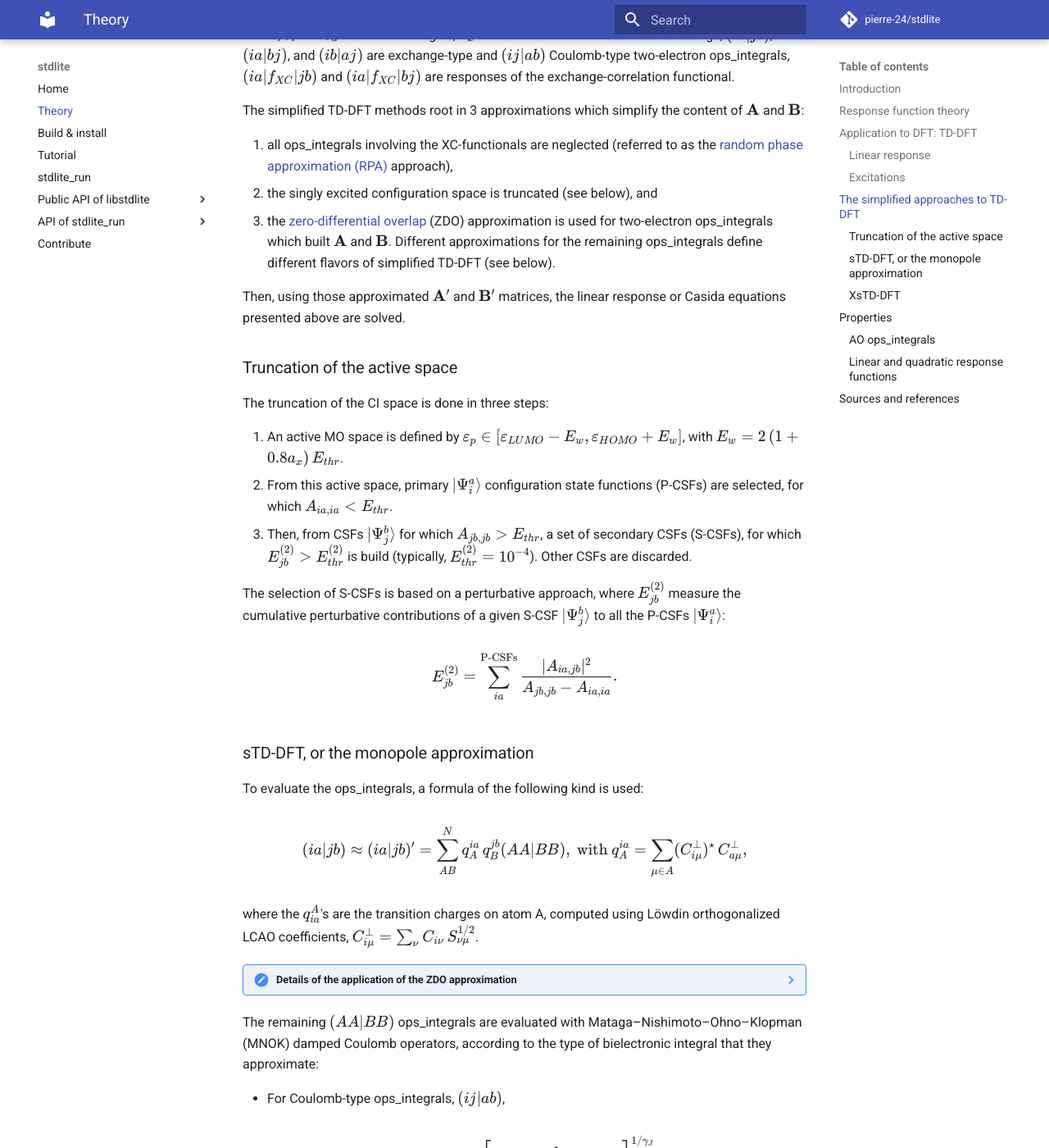
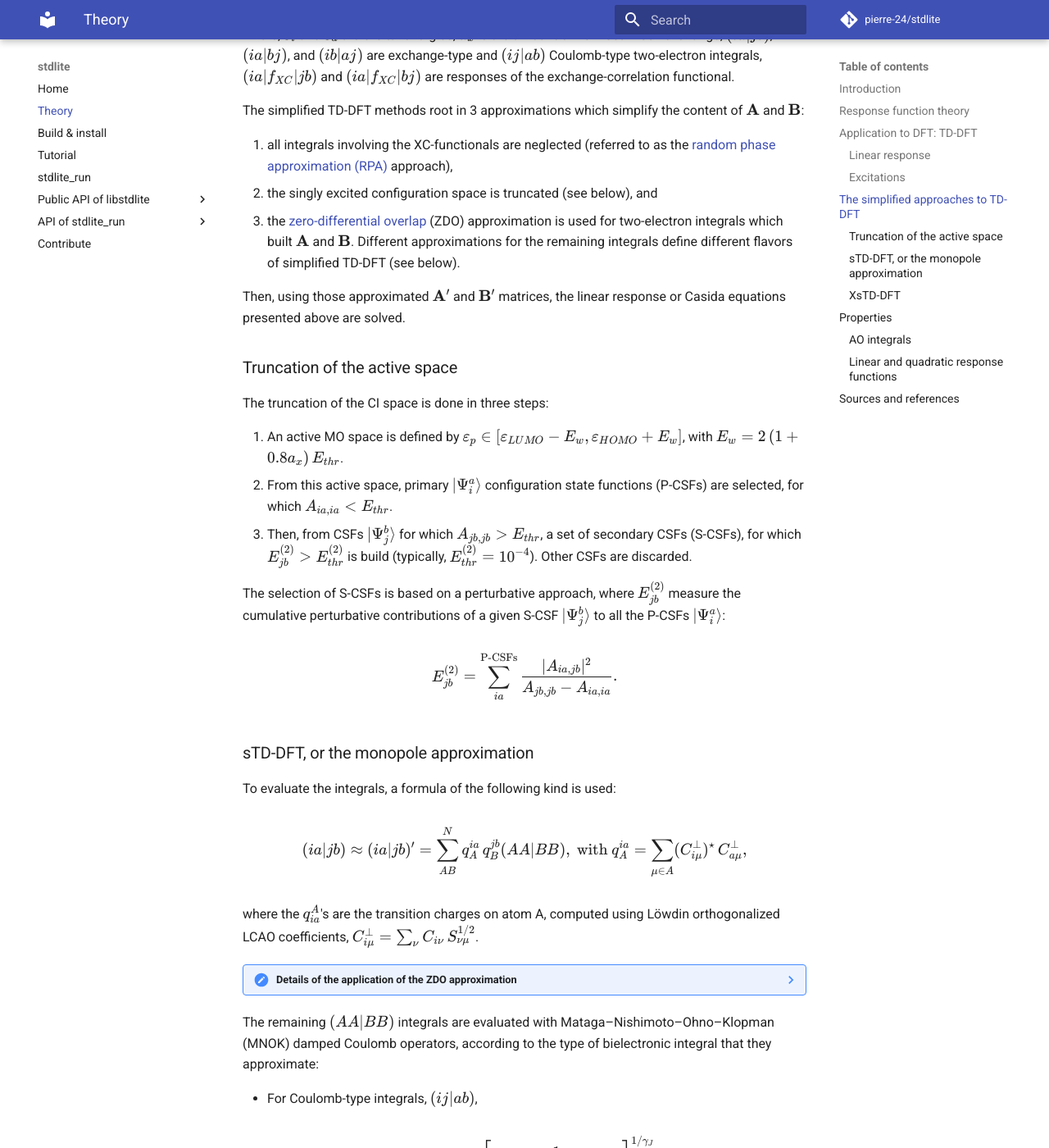
Before and after one commit to pierre-24/stdlite, an MkDocs documentation site: the page built from docs/theory.md, in a window 1280 px wide and 1400 px high, scrolled down 5303 px. Shown: the whole window at 82% size. Built offline with MkDocs 1.6.1 and Material for MkDocs 9.7.7, drawn with Linux system fonts in a browser that asks for light colours; comment, search, counter and statistics services are not loaded; some of the changed text lies outside the part shown.

Commit message:
whops, too much

```diff
--- a/docs/theory.md
+++ b/docs/theory.md
@@ -11,7 +11,7 @@ The goal of `stdlite` is to compute properties within the simplified TDA/TD-DFT
 
     1. Extract data (*i.e.*, the atomic orbitals, as well as the MO energies, $\varepsilon$, and LCAO coefficients, $\mathbf C$) from a QC calculation;
     2. Select configuration state functions (CSFs, $\ket{\Psi_i^a}$, or singly excited determinants) using [a set of rules](#the-simplified-approaches-to-td-dft) and build the corresponding electronic hessian (super-)matrices $\mathbf A'$ and $\mathbf B'$ (might be zero);
-    3. Using said matrices, compute the [linear response](#linear-response) or [amplitude](#excitations) vectors. This generally requires to compute extra [AO ops_integrals](#ao-ops_integrals);
+    3. Using said matrices, compute the [linear response](#linear-response) or [amplitude](#excitations) vectors. This generally requires to compute extra [AO integrals](#ao-integrals);
     4. Use said response/amplitude vectors to compute actual [properties](#properties).
 
 
@@ -52,7 +52,7 @@ $\kappa^\lambda$ is computed thanks to the following set of equations (derivativ
 
 $$\tag{2}\sum_j \left.\frac{\partial^2 E(\{\kappa_i\},\lambda)}{\partial\kappa_i\partial\kappa_j}\right|_{\lambda=0}\,\frac{\partial\kappa_j}{\partial\lambda} = -\left.\frac{\partial^2 E(\{\kappa_i\},\lambda)}{\partial\lambda\partial\kappa_i}\right|_{\lambda=0}  \Leftrightarrow \mathbf{E}^\lambda\,\mathbf\kappa^\lambda = -\mathbf\eta^\lambda$$
 
-where $\mathbf E^\lambda$ is the electronic Hessian. Evaluating the elements of $\mathbf E^\lambda$ and $\mathbf\eta^\lambda$ actually result in new kinds of (bielectronic) ops_integrals to evaluate (*vide supra*), while $\kappa^\lambda$ has to be computed by solving this equation.
+where $\mathbf E^\lambda$ is the electronic Hessian. Evaluating the elements of $\mathbf E^\lambda$ and $\mathbf\eta^\lambda$ actually result in new kinds of (bielectronic) integrals to evaluate (*vide supra*), while $\kappa^\lambda$ has to be computed by solving this equation.
 Thanks to the [2n+1 rule](https://doi.org/10.1007/s10910-008-9497-x), the response vector can be used to access the quadratic response function (*i.e.*, the third derivative of the energy w.r.t. $\lambda$) as well.
 
 The dynamic case is similar.
@@ -207,13 +207,13 @@ $$\begin{aligned}
 &B_{ia,jb} = 2\,(ia|bj) - a_x\,(ib|aj) + (1-a_x)\,(ia|f_{XC}|bj),
 \end{aligned}$$
 
-where, $\varepsilon_i$ and $\varepsilon_a$ are orbital energies, $a_x$ is the amount of non-local Fock exchange, $(ia|jb)$, $(ia|bj)$, and $(ib|aj)$ are exchange-type and $(ij|ab)$ Coulomb-type two-electron ops_integrals, $(ia|f_{XC}|jb)$ and $(ia|f_{XC}|bj)$ are responses of the exchange-correlation functional.
+where, $\varepsilon_i$ and $\varepsilon_a$ are orbital energies, $a_x$ is the amount of non-local Fock exchange, $(ia|jb)$, $(ia|bj)$, and $(ib|aj)$ are exchange-type and $(ij|ab)$ Coulomb-type two-electron integrals, $(ia|f_{XC}|jb)$ and $(ia|f_{XC}|bj)$ are responses of the exchange-correlation functional.
 
 The simplified TD-DFT methods root in 3 approximations which simplify the content of $\mathbf A$ and $\mathbf B$:
 
-1. all ops_integrals involving the XC-functionals are neglected (referred to as the [random phase approximation (RPA)](https://en.wikipedia.org/wiki/Random_phase_approximation) approach),
+1. all integrals involving the XC-functionals are neglected (referred to as the [random phase approximation (RPA)](https://en.wikipedia.org/wiki/Random_phase_approximation) approach),
 2. the singly excited configuration space is truncated (see below), and
-3. the [zero-differential overlap](https://en.wikipedia.org/wiki/Zero_differential_overlap) (ZDO) approximation is used for two-electron ops_integrals which built $\mathbf A$ and $\mathbf B$. Different approximations for the remaining ops_integrals define different flavors of simplified TD-DFT (see below).
+3. the [zero-differential overlap](https://en.wikipedia.org/wiki/Zero_differential_overlap) (ZDO) approximation is used for two-electron integrals which built $\mathbf A$ and $\mathbf B$. Different approximations for the remaining integrals define different flavors of simplified TD-DFT (see below).
 
 Then, using those approximated $\mathbf A'$ and $\mathbf B'$ matrices, the linear response or Casida equations presented above are solved.
 
@@ -231,7 +231,7 @@ $$E^{(2)}_{jb} = \sum_{ia}^{\text{P-CSFs}} \frac{|A_{ia,jb}|^2}{A_{jb,jb}-A_{ia,
 
 ### sTD-DFT, or the monopole approximation
 
-To evaluate the ops_integrals, a formula of the following kind is used:
+To evaluate the integrals, a formula of the following kind is used:
 
 $$(ia|jb) \approx (ia|jb)' = \sum_{AB}^N q_A^{ia}\,q_B^{jb}(AA|BB), \text{ with } q_A^{ia} = \sum_{\mu\in A} (C^{\perp}_{i\mu})^\star\,C^{\perp}_{a\mu},$$
 
@@ -262,13 +262,13 @@ where the $q_{ia}^A$'s are the transition charges on atom A, computed using Löw
 
     leading to the final expresssion.
 
-The remaining $(AA|BB)$ ops_integrals are evaluated with Mataga–Nishimoto–Ohno–Klopman (MNOK) damped Coulomb operators, according to the type of bielectronic integral that they approximate:
+The remaining $(AA|BB)$ integrals are evaluated with Mataga–Nishimoto–Ohno–Klopman (MNOK) damped Coulomb operators, according to the type of bielectronic integral that they approximate:
 
-+ For Coulomb-type ops_integrals, $(ij|ab)$,
++ For Coulomb-type integrals, $(ij|ab)$,
 
 $$(AA|BB)_J = \left[\frac{1}{R_{AB}^{\gamma_J}+\left(a_x\,\eta_{AB}\right)^{-\gamma_J}}\right]^{1/\gamma_J}.$$
 
-+ For exchange-type ops_integrals, $(ia|jb)$,
++ For exchange-type integrals, $(ia|jb)$,
 
 $$(AA|BB)_K = \left[\frac{1}{R_{AB}^{\gamma_K}+\eta_{AB}^{-\gamma_K}}\right]^{1/\gamma_K}.$$
 
@@ -286,7 +286,7 @@ B'_{ia,jb} =& 2\,(ia|bj)' -a_x\,(ib|aj)'.
 
     $$(ij|BB)_J = \sum_A^N q_A^{ij}\,(AA|BB)_J \text{ and } (ia|BB)_K = \sum_A^N q_A^{ia}\,(AA|BB)_K,$$
 
-    so that a scalar product leads to the value of the different ops_integrals. For example,
+    so that a scalar product leads to the value of the different integrals. For example,
 
     $$(ia|jb)' \approx \sum_{B}^N (ia|BB)_K\,q_B^{jb}.$$
 
@@ -300,7 +300,7 @@ B'_{ia,jb} =& 2\,(ia|bj)' -a_x\,(ib|aj)'.
 
 ## Properties
 
-### AO ops_integrals
+### AO integrals
 
 The AO integral elements of an operator, $\hat O$, are denoted $O_{\mu\nu} = \braket{\mu|\hat O|\nu}$.
 Operator are either hermitian (which results in a [symmetric](https://en.wikipedia.org/wiki/Symmetric_matrix) matrix, $O_{\mu\nu} = O_{\nu\mu}$) or anti-hermitian (which results in a [skew-symmetric](https://en.wikipedia.org/wiki/Skew-Hermitian_matrix) matrix, $O_{\mu\nu} = -O_{\nu\mu}^\star$).
```
Also changed, not shown: docs/includes/basis.md (+1 -1 lines), docs/index.md (+1 -1 lines), 11 other files.
